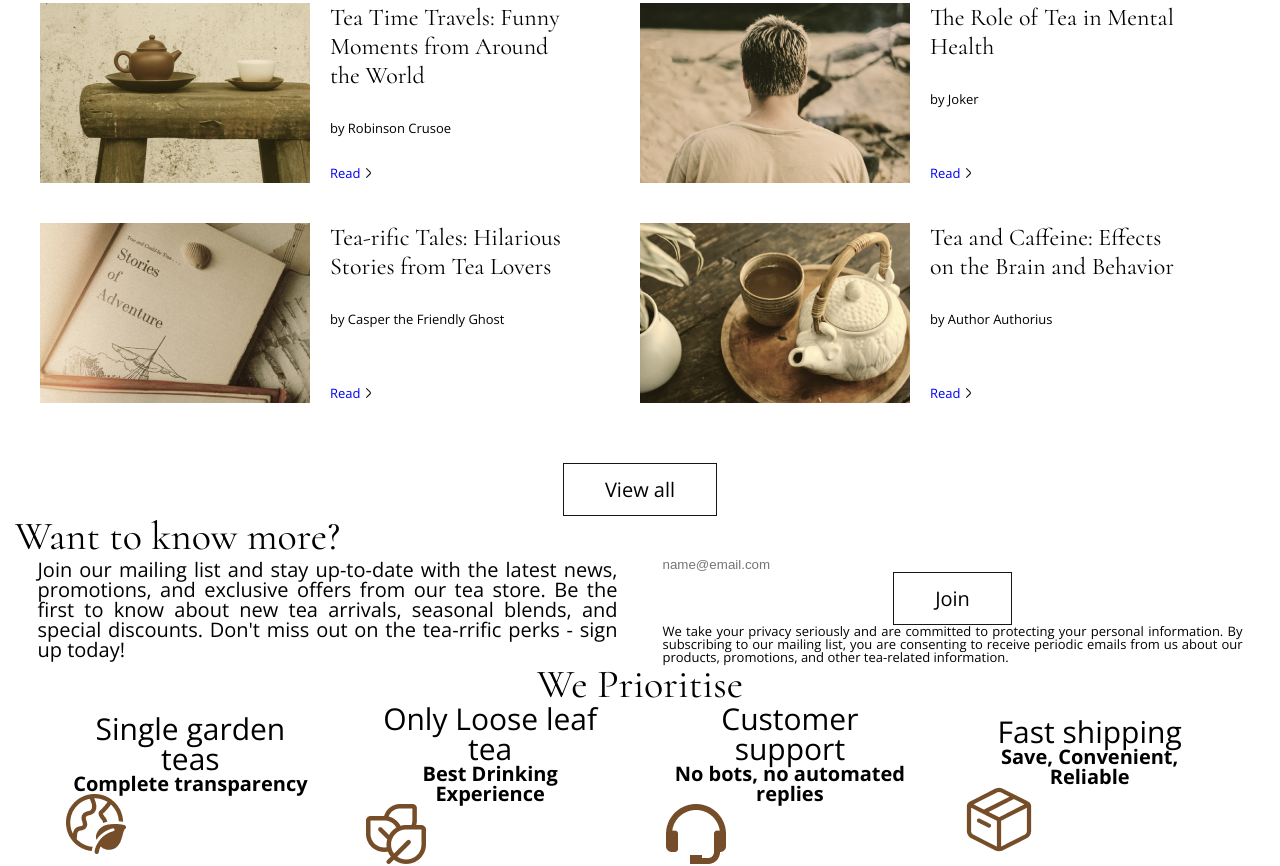
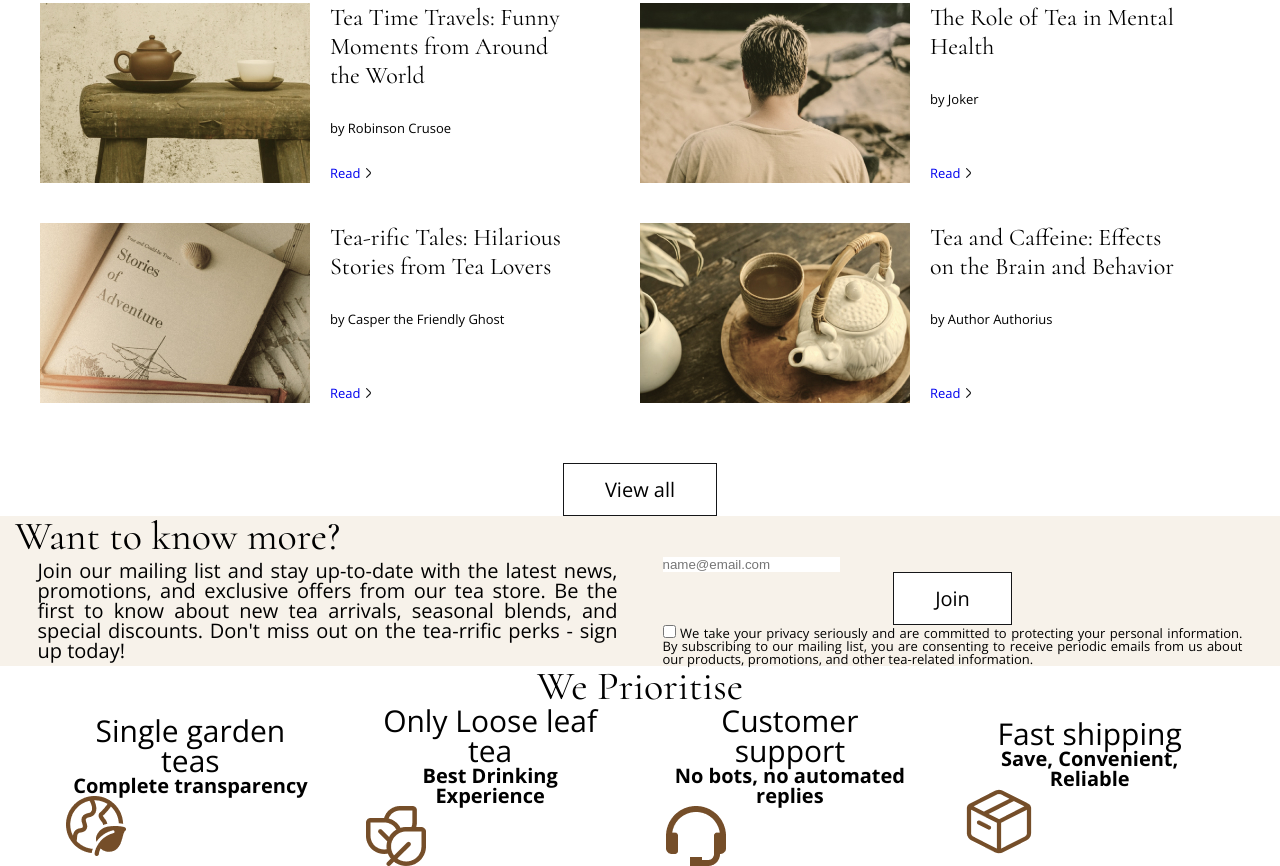
Before and after one commit to NadezhdaEr/dz_7, a plain HTML site: page index.html in a window 1280 px wide. Shown: the part 817-1683 px from the top of the page. Drawn offline with nearby package versions, Linux system fonts and the light colour scheme.

Commit message:
changes 4

```diff
--- a/connect-block.css
+++ b/connect-block.css
@@ -4,7 +4,7 @@
     text-align: center;
     margin: auto;
     padding: 0 15px;
-
+    background-color: rgba(247, 242, 234, 1);
 }
 
 .text7 {
--- a/index.html
+++ b/index.html
@@ -219,6 +219,7 @@
                     </label>
                     <button class="join">Join</button>
                   <h4 class="subtitle-connect2">
+                    <td><input type="checkbox"></td>
                     We take your privacy seriously and are committed to protecting your personal information. By subscribing to our mailing list, you are consenting to receive periodic emails from us about our products, promotions, and other tea-related information.
                   </h4>
                 </div>
```
